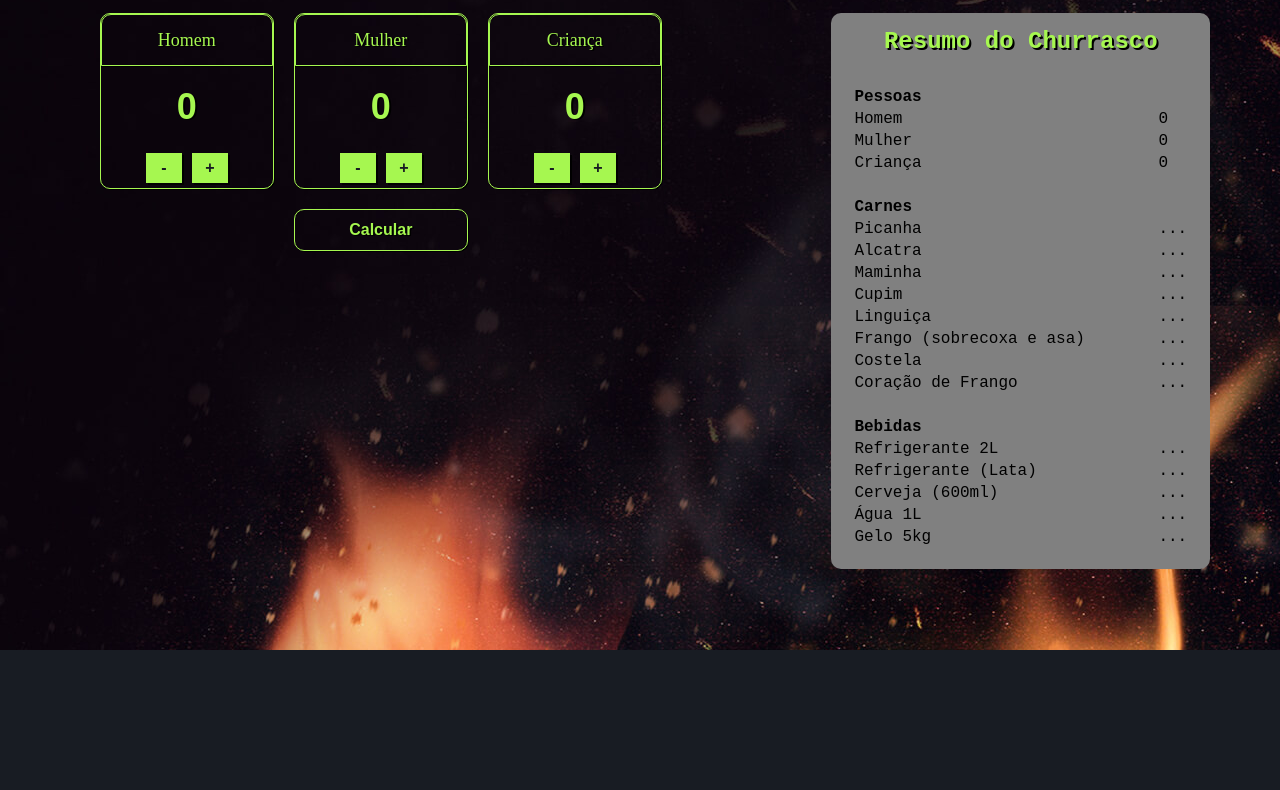
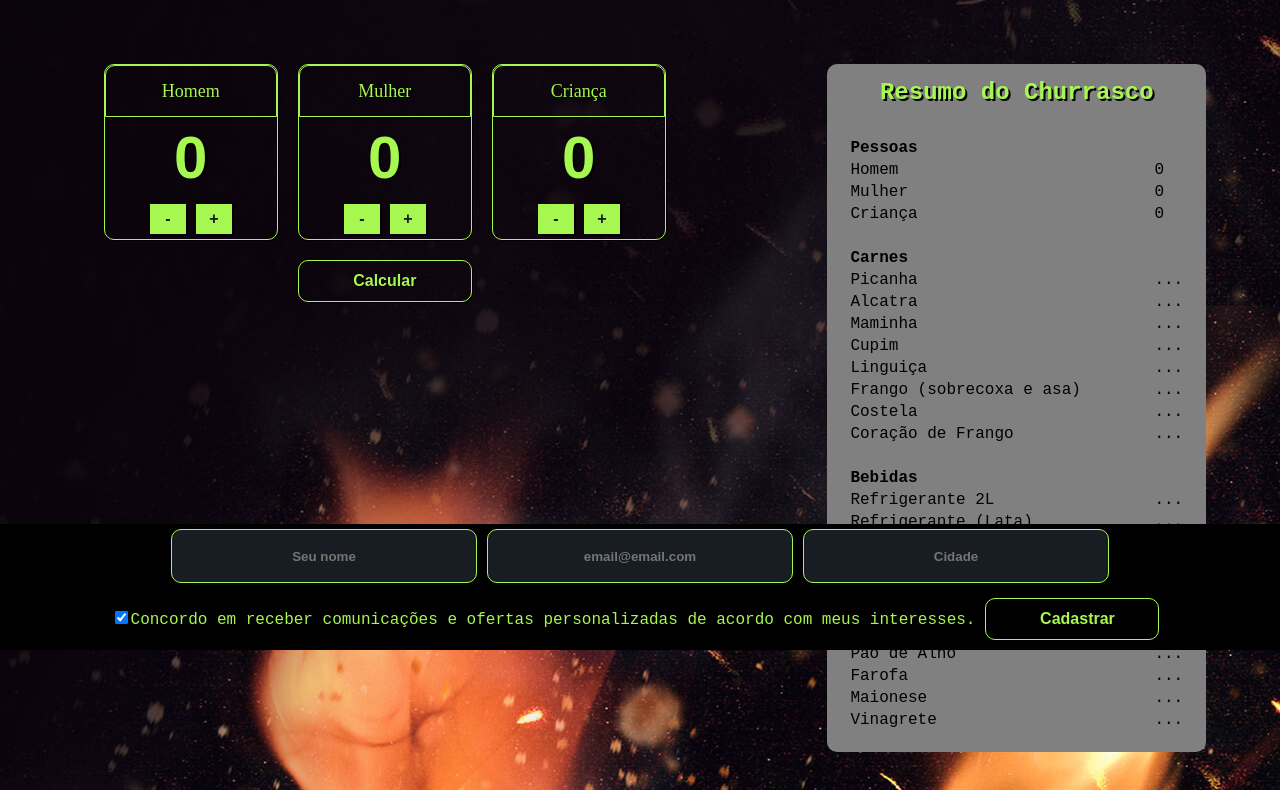
Before and after one commit to matheuskiyoshi/1004-churrascometro, a plain HTML site: page src/index.html in a window 1280 px wide. Shown: the part 150-940 px from the top of the page. Before the commit the page ends 800 px from the top, so only its background shows below. Drawn offline with Linux system fonts and the light colour scheme.

Commit message:
feat: add footer e modificação da tabela resumo

```diff
--- /dev/null
+++ b/src/components/footer.js
@@ -0,0 +1,66 @@
+const footer = function (){
+
+    const footer = document.createElement("footer");
+
+    const formRegister = document.createElement("form");
+
+    const nameInput = document.createElement("input");
+          nameInput.setAttribute("type", "text");
+          nameInput.setAttribute("id", "name");
+          nameInput.setAttribute("placeholder", "Seu nome");
+          nameInput.classList.add("input-form");
+
+    const emailInput = document.createElement("input");
+          emailInput.setAttribute("type", "email");
+          emailInput.setAttribute("id", "email");
+          emailInput.setAttribute("placeholder", "email@email.com");
+          emailInput.classList.add("input-form");
+
+    const cityInput = document.createElement("input");
+          cityInput.setAttribute("type", "text");
+          cityInput.setAttribute("id", "city");
+          cityInput.setAttribute("placeholder", "Cidade");
+          cityInput.classList.add("input-form");
+
+    const divConsentInput = document.createElement("div");
+          divConsentInput.setAttribute("id", "consent-input");
+
+    const consentInput = document.createElement("input");
+          consentInput.setAttribute("type", "checkbox");
+          consentInput.setAttribute("id", "consent-checkbox");
+          consentInput.setAttribute("name", "consentInput");
+          consentInput.setAttribute("checked","checked");
+
+    const labelConsentInput = document.createElement("label");
+          labelConsentInput.setAttribute("for", "consent-checkbox");
+          labelConsentInput.setAttribute("id","consent-label");
+          labelConsentInput.innerText = "Concordo em receber comunicações e ofertas personalizadas de acordo com meus interesses.";
+
+
+    const registerInputGroup = document.createElement("div");
+          registerInputGroup.classList.add("input-group");
+
+      footer.appendChild(formRegister);
+      formRegister.appendChild(nameInput);
+      formRegister.appendChild(emailInput);
+      formRegister.appendChild(cityInput);
+      footer.appendChild(divConsentInput);
+      divConsentInput.appendChild(consentInput);
+      divConsentInput.appendChild(labelConsentInput);
+      divConsentInput.appendChild(registerButton());
+
+      footer.addEventListener(events.REGISTER, function(){
+
+        const customer = {
+            name: nameInput.value,
+            email: emailInput.value,
+            city: cityInput.value
+        };
+
+        localStorage.setItem(customer.email, JSON.stringify(customer));
+
+      });
+
+
+      return footer;
+}
--- /dev/null
+++ b/src/components/registerButton.js
@@ -0,0 +1,17 @@
+const registerButton = function(){
+
+    const div = document.createElement("div");
+          div.classList.add("input-group");
+
+    const buttonRegister = document.createElement("button");
+          buttonRegister.classList.add("input-group__button--big");
+          buttonRegister.innerText = "Cadastrar";
+
+        buttonRegister.addEventListener("click", () => {
+
+        buttonRegister.dispatchEvent(new CustomEvent(events.REGISTER, { bubbles: true }))
+    })
+
+    div.appendChild(buttonRegister);
+    return div;
+}
--- a/src/components/resumo.js
+++ b/src/components/resumo.js
@@ -7,6 +7,7 @@ const resumo = function () {
     containerResumo.appendChild(tabela(dadosTabela1));
     containerResumo.appendChild(tabela(dadosTabela2));
     containerResumo.appendChild(tabela(dadosTabela3));
+    containerResumo.appendChild(tabela(dadosTabela4));
 
     return containerResumo;
 }
--- a/src/components/tabela.js
+++ b/src/components/tabela.js
@@ -57,3 +57,11 @@ const dadosTabela3 = [
     { nome: 'Água 1L', quantidadeInicial: '...' },
     { nome: 'Gelo 5kg', quantidadeInicial: '...' },
 ];
+
+const dadosTabela4 = [
+    { nome: 'Acompanhamentos' },
+    { nome: 'Pão de Alho', quantidadeInicial: '...' },
+    { nome: 'Farofa', quantidadeInicial: '...' },
+    { nome: 'Maionese', quantidadeInicial: '...' },
+    { nome: 'Vinagrete', quantidadeInicial: '...' },
+];
--- a/src/css/style.js
+++ b/src/css/style.js
@@ -13,17 +13,27 @@ const styleContent = `
 
 body {
     font-family: "Fira Code", monospace;
-    margin: 0;
+    margin-bottom: 200px;
     padding: 0;
     background-color: #181C23;
 }
 
+footer {
+    margin-top: 20px;
+    background-color: black;
+    position: fixed;
+    left: 0;
+    bottom: 0;
+    width: 100%;
+}
+
 h1 {
-    font-size: 54px;
+    font-size: 74px;
     font-weight: 300;
     color: var(--color-dark-mode);
     text-shadow: 2px 2px #000;
     text-align: center;
+    margin-bottom: 50px;
 }
 
 h2 {
@@ -36,6 +46,10 @@ h2 {
 table {
     text-align: left;
     margin-bottom: 20px;
+}
+
+form {
+    text-align: center;
 }
 
 tr > td:first-child {
@@ -130,7 +144,7 @@ input[type="number"]::-webkit-outer-spin-button {
     height: 80px;
     border: 0px;
     font-weight: bold;
-    font-size: 36px;
+    font-size: 60px;
     text-align: center
 }
 .input-group input[type="number"]:focus {
@@ -195,6 +209,7 @@ input[type="number"]::-webkit-outer-spin-button {
 }
 
 #tema-button{
+    font-size: 20px;
     position: absolute;
     right: 10px;
     top: 10px;
@@ -208,6 +223,34 @@ input[type="number"]::-webkit-outer-spin-button {
     box-shadow: 1px 1px #000;
     cursor: pointer;
 }
+
+#consent-input {
+    text-align: center;
+}
+
+#consent-input .input-group {
+    display:inline-block;
+}
+
+#consent-label {
+    color: var(--color-dark-mode);
+}
+
+.input-form {
+    color: rgb(166, 247, 80);
+    width: 300px;
+    text-align: center;
+    height: 50px;
+    border: 0px;
+    background-color: #181C23;
+    font-weight: bold;
+    text-align: center;
+    margin: 5px;
+    border-width: 1px;
+    border-style: solid;
+    border-radius: 10px;
+}
+
 `
 const style = document.createElement("style");
       style.textContent = styleContent;
--- a/src/index.html
+++ b/src/index.html
@@ -18,6 +18,8 @@
     <script src="./components/titleResumo.js"></script>
     <script src="./components/resumo.js"></script>
     <script src="./components/tabela.js"></script>
+    <script src="./components/footer.js"></script>
+    <script src="./components/registerButton.js"></script>
     <script src="./pages/app.js"></script>
     <script src="./css/style.js"></script>
 </body>
--- a/src/pages/app.js
+++ b/src/pages/app.js
@@ -3,6 +3,9 @@ const app = document.querySelector("app");
 app.appendChild(title());
 app.appendChild(container());
 app.appendChild(theme());
+
+const body = document.querySelector("body");
+body.appendChild(footer());
 
 let imagemAtual = 'noite';
 
```
